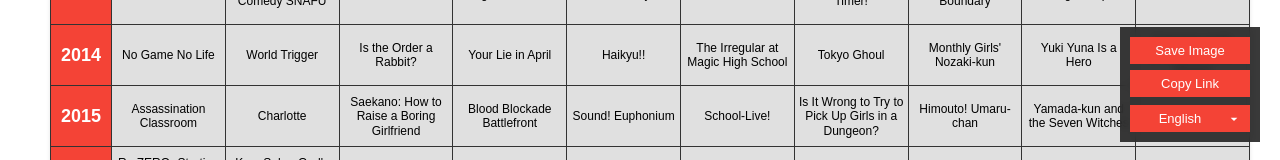
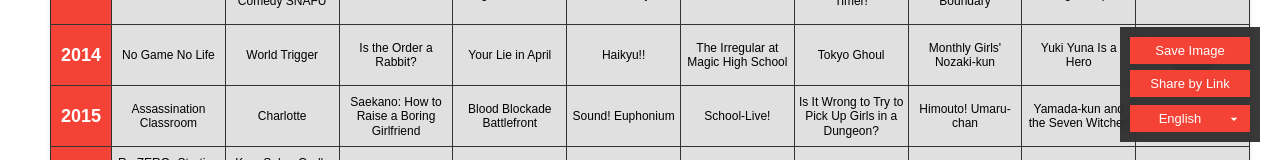
Before and after one commit to ocfongoc/anime-bingo, a React (Vite) app: page / in a window 1280 px wide. Shown: the part 638-798 px from the top of the page. Built offline with nearby package versions, Linux system fonts and the light colour scheme.

Commit message:
some update

```diff
--- a/src/translations/en.ts
+++ b/src/translations/en.ts
@@ -2,7 +2,7 @@
   title: 'Anime Generation Bingo',
   saveImage: 'Save Image',
   saveOriginal: 'Save Original',
-  copyLink: 'Copy Link',
+  copyLink: 'Share by Link',
   watched: 'Watched',
   notWatched: 'Not Watched',
   linkCopied: 'Link copied to clipboard!',
--- a/src/translations/ja.ts
+++ b/src/translations/ja.ts
@@ -2,7 +2,7 @@
   title: 'アニメ世代別ビンゴ',
   saveImage: '画像を保存',
   saveOriginal: '原画を保存',
-  copyLink: 'リンクをコピー',
+  copyLink: 'リンクで共有',
   watched: '見た',
   notWatched: '見てない',
   linkCopied: 'リンクをコピーしました！',
--- a/src/translations/zh-TW.ts
+++ b/src/translations/zh-TW.ts
@@ -2,7 +2,7 @@
   title: '動畫世代Bingo',
   saveImage: '儲存圖片',
   saveOriginal: '儲存原圖',
-  copyLink: '複製連結',
+  copyLink: '分享連結',
   watched: '已看過',
   notWatched: '未看過',
   linkCopied: '已複製連結！',
```
